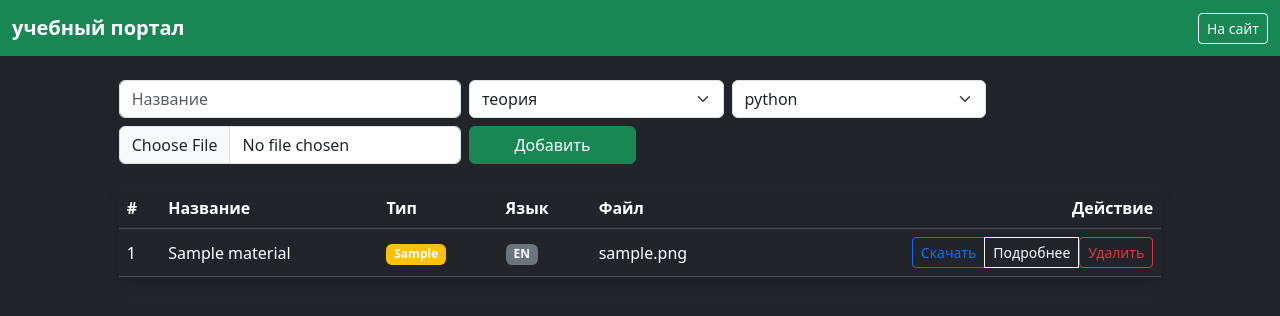
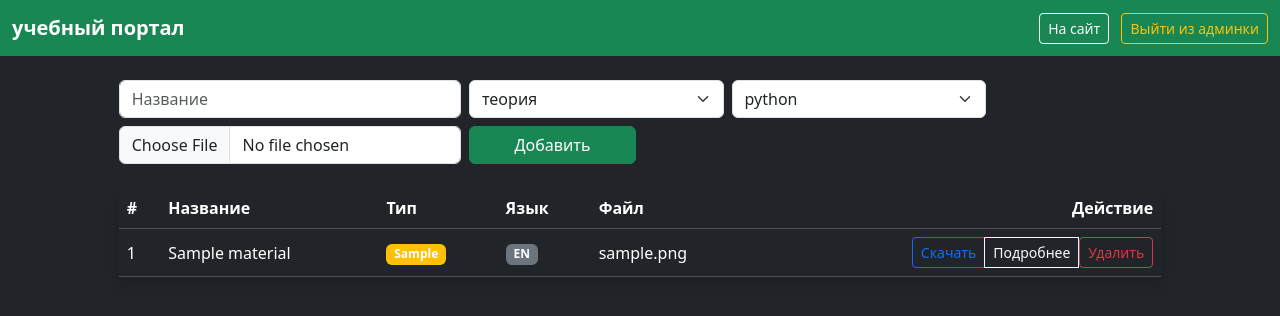
Before and after one commit to Grisha2401200258713655fffevrcefde/greenCodeAcademy, a Flask app: template templates/admin_panel.html in a window 1280 px wide. Shown: the top 316 px of the page. Run offline with Flask 3, Linux system fonts and the light colour scheme; the template is opened without the code that fills it: values that come from a table or form of the project are taken from there, others are empty; tables that the repository leaves empty hold one stand-in row (values such as "Sample post"); some libraries are stand-ins or nearby versions.

Commit message:
Document and connect separate admin sign-in: templates/admin_panel.html

```diff
--- a/templates/admin_panel.html
+++ b/templates/admin_panel.html
@@ -12,7 +12,11 @@
   <div class="container-fluid">
     <a class="navbar-brand fw-bold" href="/">учебный портал</a>
     <div class="ms-auto">
-      <a class="btn btn-outline-light btn-sm" href="/">На сайт</a>
+      <a class="btn btn-outline-light btn-sm me-2" href="/">На сайт</a>
+      <form method="post" action="{{ url_for('admin_logout') }}" class="d-inline">
+        <input type="hidden" name="csrf_token" value="{{ csrf_token() }}">
+        <button type="submit" class="btn btn-outline-warning btn-sm">Выйти из админки</button>
+      </form>
     </div>
   </div>
 </nav>
```
